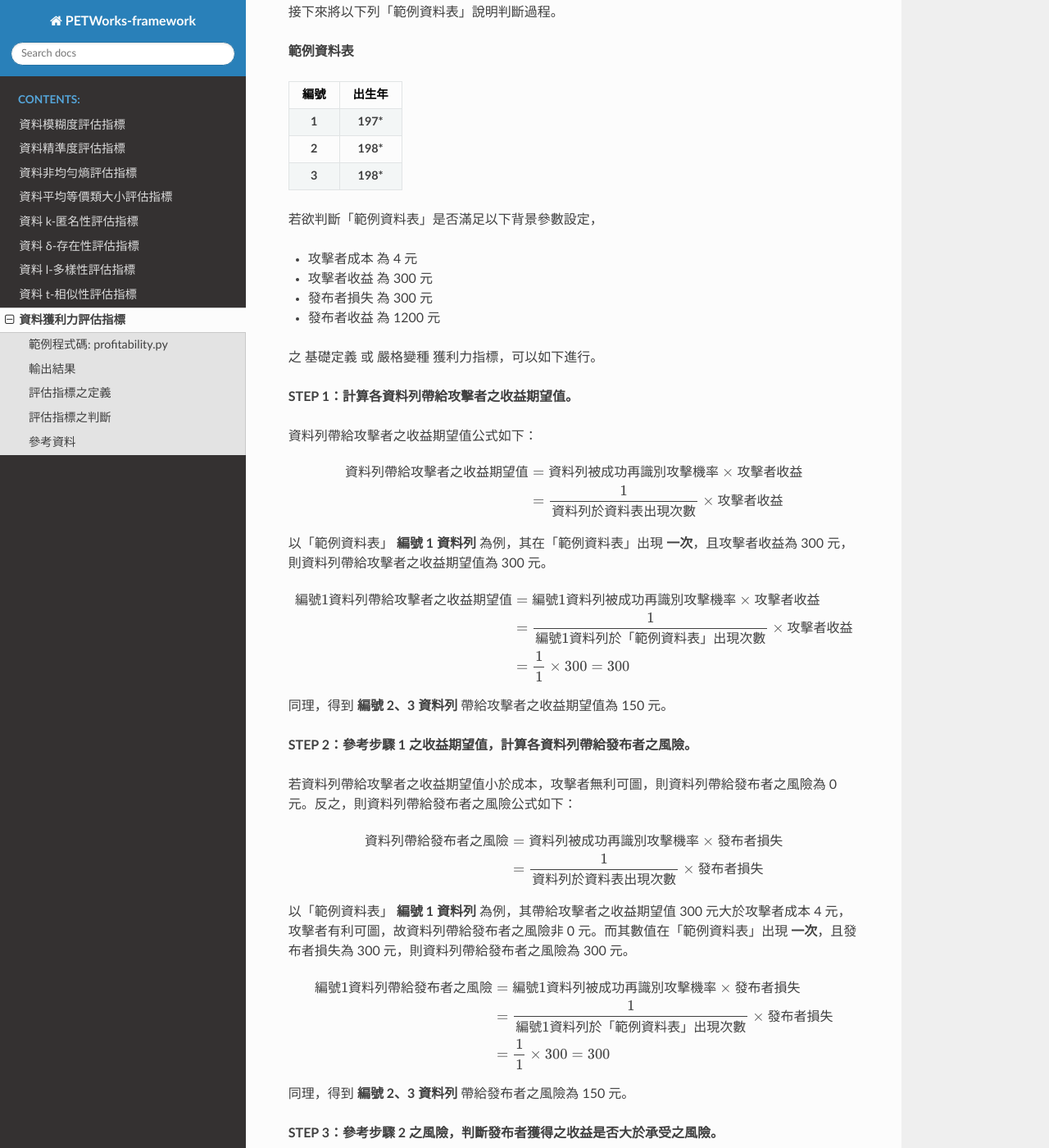
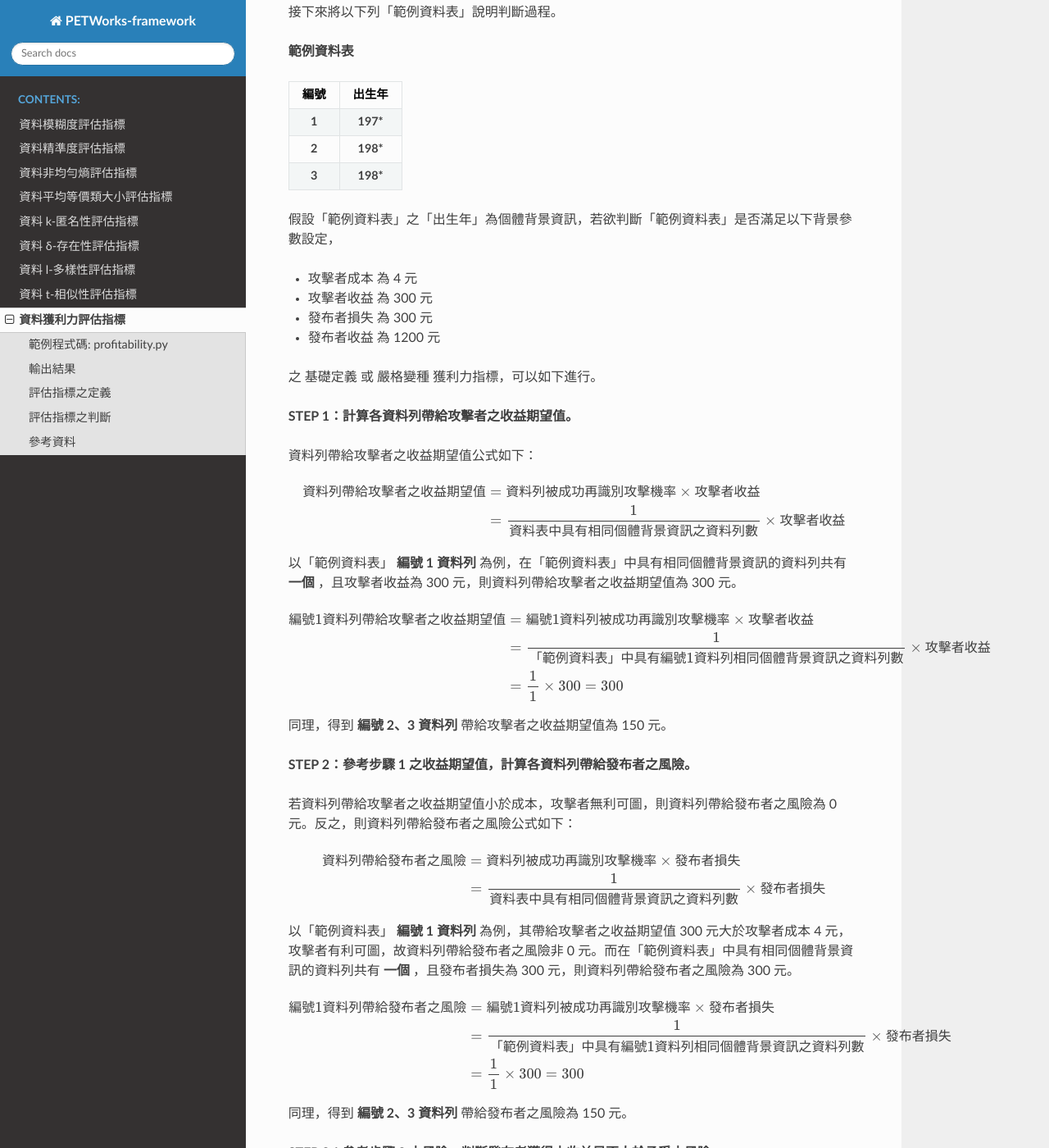
Before and after one commit to quark-engine/PETWorks-DOC, a Sphinx documentation site: the page built from docs/source/profitability.rst, in a window 1280 px wide and 1400 px high, scrolled down 2024 px. Shown: the whole window at 82% size. Built offline with Sphinx 7.4.7 and the Read the Docs theme 2.0.0, drawn with Linux system fonts in a browser that asks for light colours.

Commit message:
adjust document for profitablility

```diff
--- a/docs/source/profitability.rst
+++ b/docs/source/profitability.rst
@@ -103,7 +103,7 @@
 | .. centered::  3    | .. centered::  198*     |
 +---------------------+-------------------------+
 
-若欲判斷「範例資料表」是否滿足以下背景參數設定，
+假設「範例資料表」之「出生年」為個體背景資訊，若欲判斷「範例資料表」是否滿足以下背景參數設定，
 
 + 攻擊者成本 為 4 元
 + 攻擊者收益 為 300 元
@@ -120,19 +120,19 @@
       \begin{equation}
       \begin{aligned}
     資料列帶給攻擊者之收益期望值 &= 資料列被成功再識別攻擊機率 \times 攻擊者收益\\
-    &= \frac{1}{資料列於資料表出現次數} \times 攻擊者收益\\
+    &= \frac{1}{資料表中具有相同個體背景資訊之資料列數} \times 攻擊者收益\\
     \end{aligned}
     \end{equation}
 
 
-以「範例資料表」 **編號 1 資料列** 為例，其在「範例資料表」出現 **一次**，且攻擊者收益為 300 元，則資料列帶給攻擊者之收益期望值為 300 元。
+以「範例資料表」 **編號 1 資料列** 為例，在「範例資料表」中具有相同個體背景資訊的資料列共有 **一個** ，且攻擊者收益為 300 元，則資料列帶給攻擊者之收益期望值為 300 元。
 
 
 .. math ::
       \begin{equation}
       \begin{aligned}
     編號 1 資料列帶給攻擊者之收益期望值 &= 編號 1 資料列被成功再識別攻擊機率 \times 攻擊者收益\\
-    &= \frac{1}{編號 1 資料列於「範例資料表」出現次數} \times 攻擊者收益\\
+    &= \frac{1}{「範例資料表」中具有編號 1 資料列相同個體背景資訊之資料列數} \times 攻擊者收益\\
     &= \frac{1}{1} \times 300 = 300
     \end{aligned}
     \end{equation}
@@ -147,19 +147,19 @@
       \begin{equation}
       \begin{aligned}
     資料列帶給發布者之風險 &= 資料列被成功再識別攻擊機率 \times 發布者損失\\
-    &= \frac{1}{資料列於資料表出現次數} \times 發布者損失\\
+    &= \frac{1}{資料表中具有相同個體背景資訊之資料列數} \times 發布者損失\\
     \end{aligned}
     \end{equation}
 
 
-以「範例資料表」 **編號 1 資料列** 為例，其帶給攻擊者之收益期望值 300 元大於攻擊者成本 4 元，攻擊者有利可圖，故資料列帶給發布者之風險非 0 元。而其數值在「範例資料表」出現 **一次**，且發布者損失為 300 元，則資料列帶給發布者之風險為 300 元。
+以「範例資料表」 **編號 1 資料列** 為例，其帶給攻擊者之收益期望值 300 元大於攻擊者成本 4 元，攻擊者有利可圖，故資料列帶給發布者之風險非 0 元。而在「範例資料表」中具有相同個體背景資訊的資料列共有 **一個** ，且發布者損失為 300 元，則資料列帶給發布者之風險為 300 元。
 
 
 .. math ::
       \begin{equation}
       \begin{aligned}
     編號1 資料列帶給發布者之風險 &= 編號1 資料列被成功再識別攻擊機率 \times 發布者損失\\
-    &= \frac{1}{編號1 資料列於「範例資料表」出現次數} \times 發布者損失\\
+    &= \frac{1}{「範例資料表」中具有編號 1 資料列相同個體背景資訊之資料列數} \times 發布者損失\\
     &= \frac{1}{1} \times 300 = 300
     \end{aligned}
     \end{equation}
```
